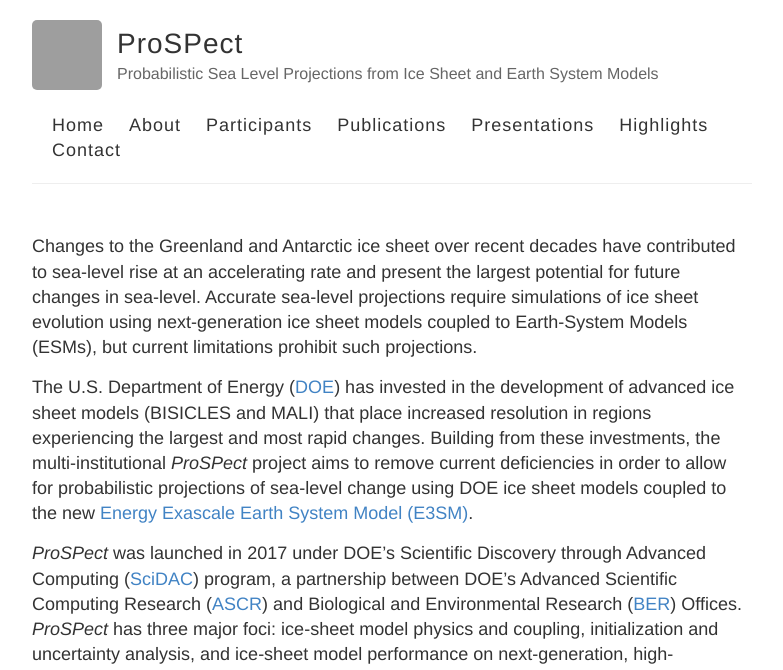
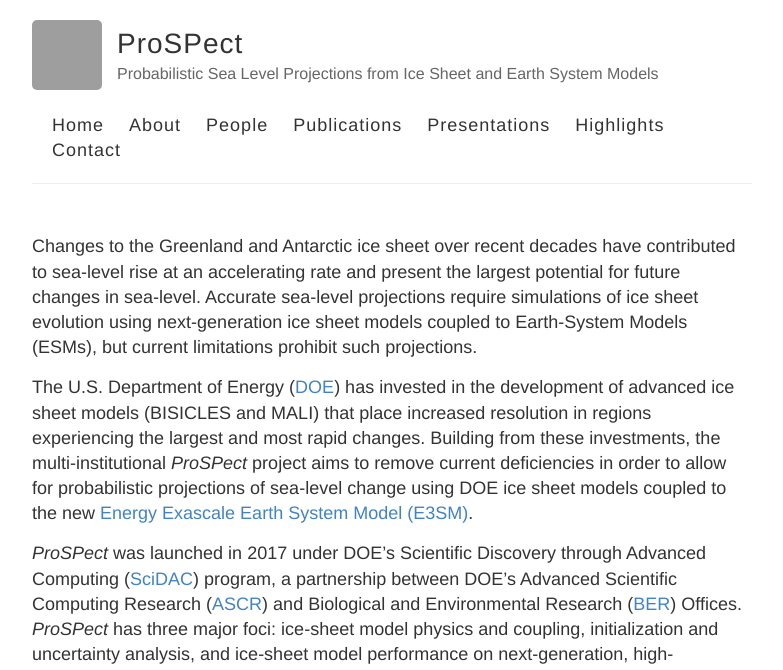
Before and after one commit to SLE-E3SM/SLE-E3SM.github.io, a Jekyll site: the page built from index.md, in a window 1280 px wide, cut to the strip 0-670 px from the top of the page. Shown: the whole strip, without its empty margins (248-1031 px from the left). Built offline with Jekyll 4.4.1, drawn with Linux system fonts in a browser that asks for light colours; grey boxes are pictures that could not be loaded.

Commit message:
Update default.html

```diff
--- a/_layouts/default.html
+++ b/_layouts/default.html
@@ -29,7 +29,7 @@
           <nav>
             <a href="{{ site.baseurl }}/">Home</a>
             <a href="{{ site.baseurl }}/about">About</a>
-            <a href="{{ site.baseurl }}/participants">Participants</a>
+            <a href="{{ site.baseurl }}/people">People</a>
             <a href="{{ site.baseurl }}/publications">Publications</a>
             <a href="{{ site.baseurl }}/presentations">Presentations</a>
             <a href="{{ site.baseurl }}/highlights">Highlights</a>
```
